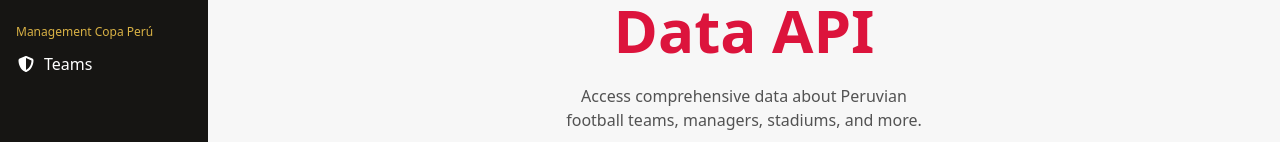
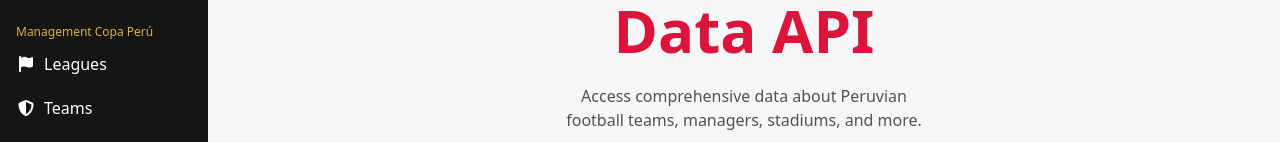
Before and after one commit to Alkrax87/FutScorePeru-Manager, an Angular app: page /home in a window 1280 px wide. Shown: the part 418-560 px from the top of the page. Built offline with nearby package versions, Linux system fonts and the light colour scheme; no server answers.

Commit message:
Add leagues route in Copa Peru section

```diff
--- a/src/app/app.component.ts
+++ b/src/app/app.component.ts
@@ -3,7 +3,7 @@ import { RouterOutlet } from '@angular/router';
 import { SidebarComponent } from "./components/sidebar/sidebar.component";
 import { FooterComponent } from "./components/footer/footer.component";
 import { NgClass } from '@angular/common';
-import { faMapLocation, faNetworkWired, faRing, faShieldHalved, faTags, faUserTie, faWindowRestore } from '@fortawesome/free-solid-svg-icons';
+import { faFlag, faMapLocation, faNetworkWired, faRing, faShieldHalved, faTags, faUserTie, faWindowRestore } from '@fortawesome/free-solid-svg-icons';
 import { TopbarComponent } from "./components/topbar/topbar.component";
 
 @Component({
@@ -48,6 +48,7 @@ export class AppComponent {
     {
       sectionName: 'Management Copa Perú',
       routes: [
+        { route: 'leagues', name: 'Leagues', icon: faFlag },
         { route: 'teamsCP', name: 'Teams', icon: faShieldHalved },
       ],
     }
```
